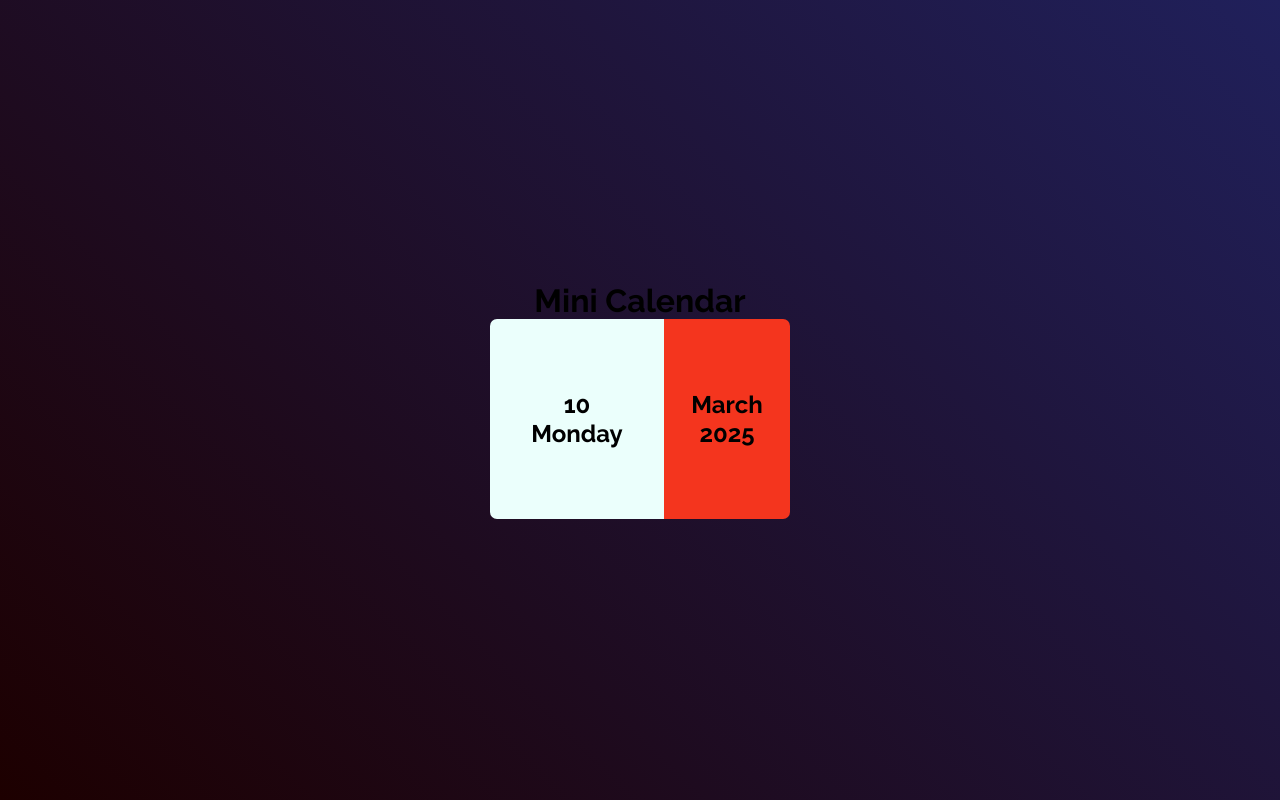
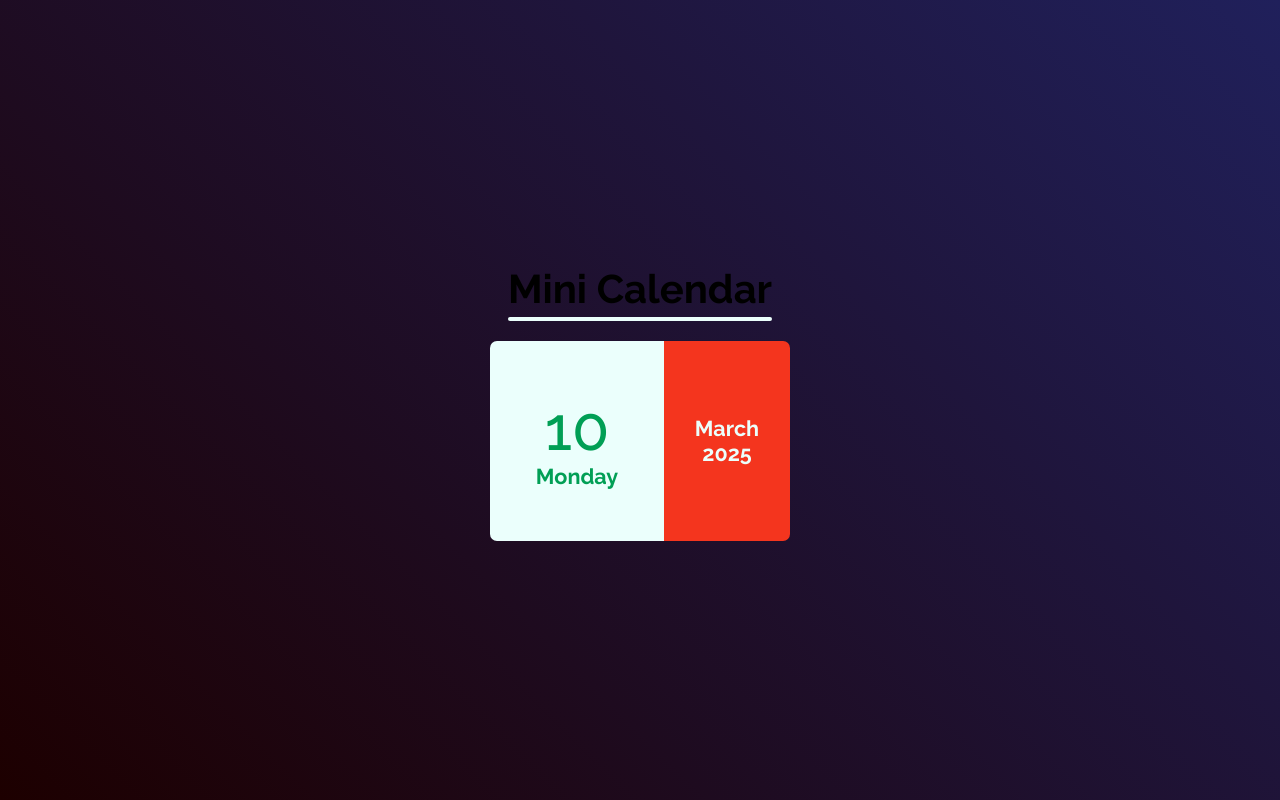
Before and after one commit to tonmoy3673/Mini-Calendar, a plain HTML site: page index.html in a window 1280 px wide. Drawn offline with Linux system fonts and the light colour scheme.

Commit message:
:lipstick: design the UI

```diff
--- a/index.html
+++ b/index.html
@@ -19,6 +19,9 @@
         <header class="banner">
             <!-- ======== Title ======== -->
             <h1 class="title">Mini Calendar</h1>
+            <div class="line">
+
+            </div>
         </header>
         <!-- ============= Content part ==== -->
         <section class="row">
--- a/style.css
+++ b/style.css
@@ -20,12 +20,29 @@ body{
     align-items: center;
 
 }
+
+.title{
+    font-size: 2.5rem;
+    padding: 5px 0;
+    font-family: "Raleway", sans-serif;
+    /* color: #019f55; */
+}
+.line{
+    width: 100%;
+    height: 4px;
+    background-color: #ebfffc;
+    border-radius: 4PX;
+}
 .row{
+    margin-top: 20PX;
     width: 300px;
     height: 200px;
     display: flex;
     justify-content: center;
     align-items: center;
+    color: #019f55;
+    font-size: 0.9rem;
+
 
 }
 
@@ -46,9 +63,14 @@ width: 42%;
 height: 200px;
 background-color: #f4351e;
 display: flex;
-   flex-direction: column;
-   align-items: center;
-   justify-content: center;
-   border-bottom-right-radius: 7px;
-    border-top-right-radius: 7px;
+flex-direction: column;
+align-items: center;
+justify-content: center;
+border-bottom-right-radius: 7px;
+border-top-right-radius: 7px;
+color: #ebfffc;
 }
+#date{
+    font-size: 3.8rem;
+    font-weight: 500;
+}
```
